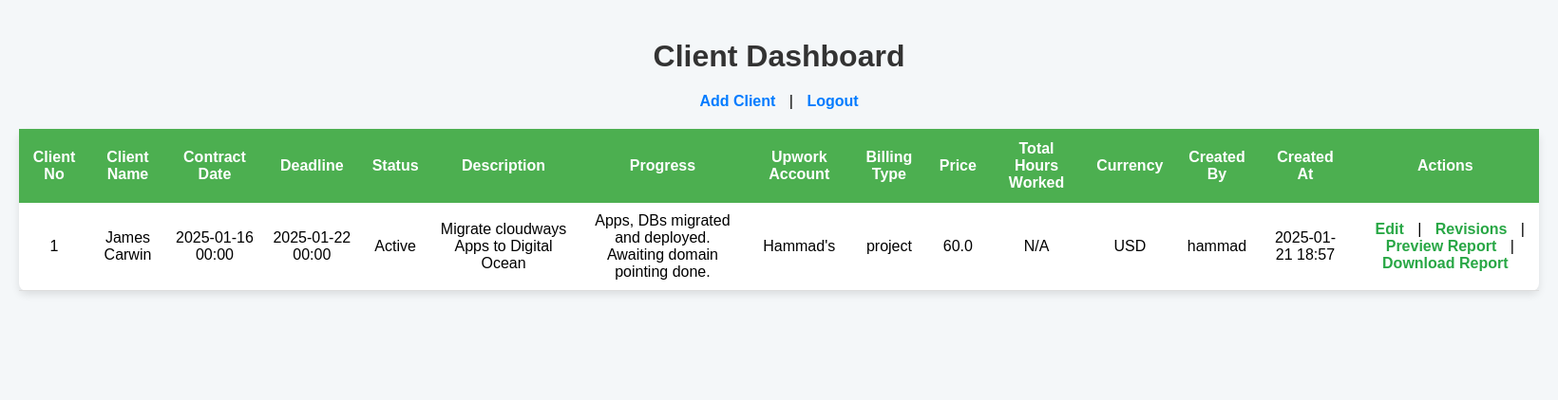
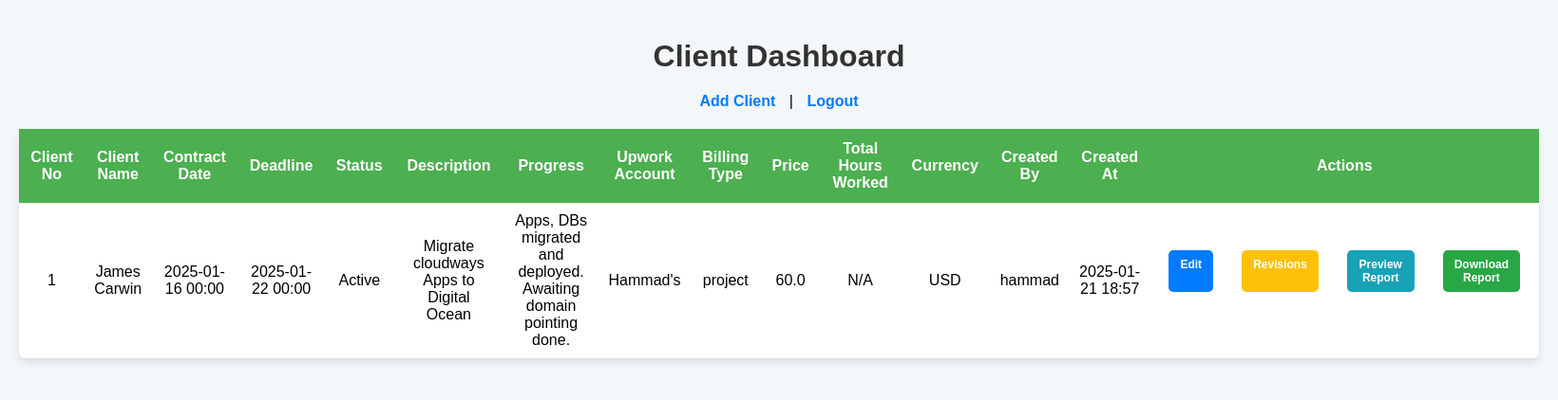
Before and after one commit to i2zoneadmin/cms, a Flask app: page / in a window 1640 px wide. Shown: the top 422 px of the page at 95% size. Run offline with Flask 3, Linux system fonts and the light colour scheme; a user stored in the database is signed in.

Commit message:
added logics

```diff
--- a/static/css/dashboard.css
+++ b/static/css/dashboard.css
@@ -70,14 +70,53 @@ tr:hover {
     background-color: #e3f2fd;
 }
 
-/* Actions Column */
-td a {
-    color: #28a745;
-    font-weight: bold;
+/* Actions Column - Buttons */
+td .action-buttons {
+    display: flex;
+    gap: 10px;
+    justify-content: center;
 }
 
-td a:hover {
-    color: #218838;
+.action-buttons a {
+    text-decoration: none;
+    color: white;
+    font-size: 12px;
+    font-weight: bold;
+    padding: 8px 12px;
+    border-radius: 5px;
+    transition: background-color 0.3s ease-in-out;
+}
+
+.action-buttons a.edit {
+    background-color: #007BFF;
+}
+
+.action-buttons a.edit:hover {
+    background-color: #0056b3;
+}
+
+.action-buttons a.revisions {
+    background-color: #FFC107;
+}
+
+.action-buttons a.revisions:hover {
+    background-color: #FFA000;
+}
+
+.action-buttons a.preview {
+    background-color: #17A2B8;
+}
+
+.action-buttons a.preview:hover {
+    background-color: #138496;
+}
+
+.action-buttons a.download {
+    background-color: #28A745;
+}
+
+.action-buttons a.download:hover {
+    background-color: #218838;
 }
 
 /* Responsive Table - Scrollable on Small Screens */
--- a/templates/dashboard.html
+++ b/templates/dashboard.html
@@ -1,4 +1,4 @@
-<!DOCTYPE html>
+<!-- <!DOCTYPE html>
 <html lang="en">
 <head>
     <meta charset="UTF-8">
@@ -63,4 +63,73 @@
         </table>
     </div>
 </body>
+</html> -->
+
+<!DOCTYPE html>
+<html lang="en">
+<head>
+    <meta charset="UTF-8">
+    <meta name="viewport" content="width=device-width, initial-scale=1.0">
+    <title>Client Dashboard</title>
+    <link rel="stylesheet" href="/static/css/dashboard.css">
+</head>
+<body>
+    <h1>Client Dashboard</h1>
+    <div>
+        <a href="/add_client">Add Client</a> |
+        <a href="/logout">Logout</a>
+    </div>
+
+    <div class="table-container">
+        <table>
+            <thead>
+                <tr>
+                    <th>Client No</th>
+                    <th>Client Name</th>
+                    <th>Contract Date</th>
+                    <th>Deadline</th>
+                    <th>Status</th>
+                    <th>Description</th>
+                    <th>Progress</th>
+                    <th>Upwork Account</th>
+                    <th>Billing Type</th>
+                    <th>Price</th>
+                    <th>Total Hours Worked</th>
+                    <th>Currency</th>
+                    <th>Created By</th>
+                    <th>Created At</th>
+                    <th>Actions</th>
+                </tr>
+            </thead>
+            <tbody>
+                {% for client in clients %}
+                <tr>
+                    <td>{{ client.client_no }}</td>
+                    <td>{{ client.client_name }}</td>
+                    <td>{{ client.contract_date.strftime('%Y-%m-%d %H:%M') }}</td>
+                    <td>{{ client.deadline.strftime('%Y-%m-%d %H:%M') }}</td>
+                    <td>{{ client.status }}</td>
+                    <td>{{ client.description }}</td>
+                    <td>{{ client.progress }}</td>
+                    <td>{{ client.upwork_account }}</td>
+                    <td>{{ client.billing_type }}</td>
+                    <td>{{ client.price }}</td>
+                    <td>{% if client.billing_type == 'hourly' %}{{ client.hours_worked }}{% else %}N/A{% endif %}</td>
+                    <td>{{ client.currency }}</td>
+                    <td>{{ User.query.get(client.created_by).username }}</td>
+                    <td>{{ client.created_at.strftime('%Y-%m-%d %H:%M') }}</td>
+                    <td>
+                        <div class="action-buttons">
+                            <a href="/edit_client/{{ client.id }}" class="edit">Edit</a>
+                            <a href="/revisions/{{ client.id }}" class="revisions">Revisions</a>
+                            <a href="/reports/report/{{ client.id }}" class="preview">Preview Report</a>
+                            <a href="/reports/report/download/{{ client.id }}" class="download">Download Report</a>
+                        </div>
+                    </td>
+                </tr>
+                {% endfor %}
+            </tbody>
+        </table>
+    </div>
+</body>
 </html>
```
